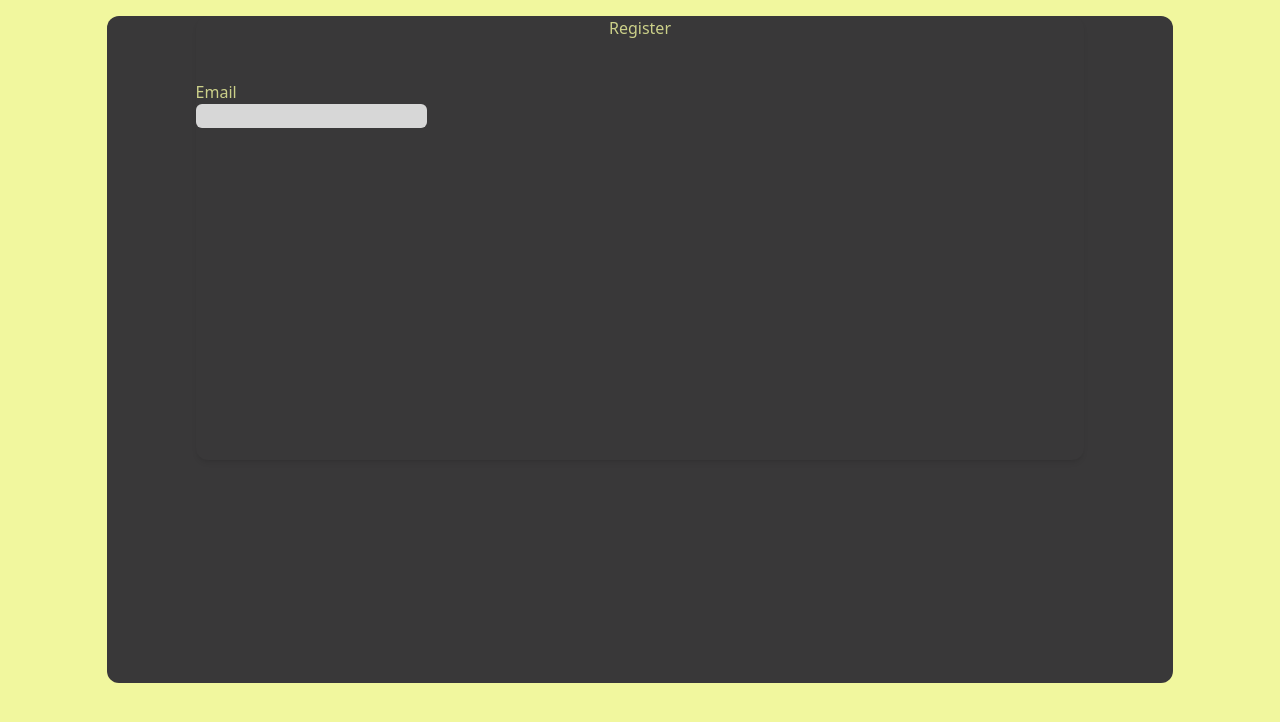
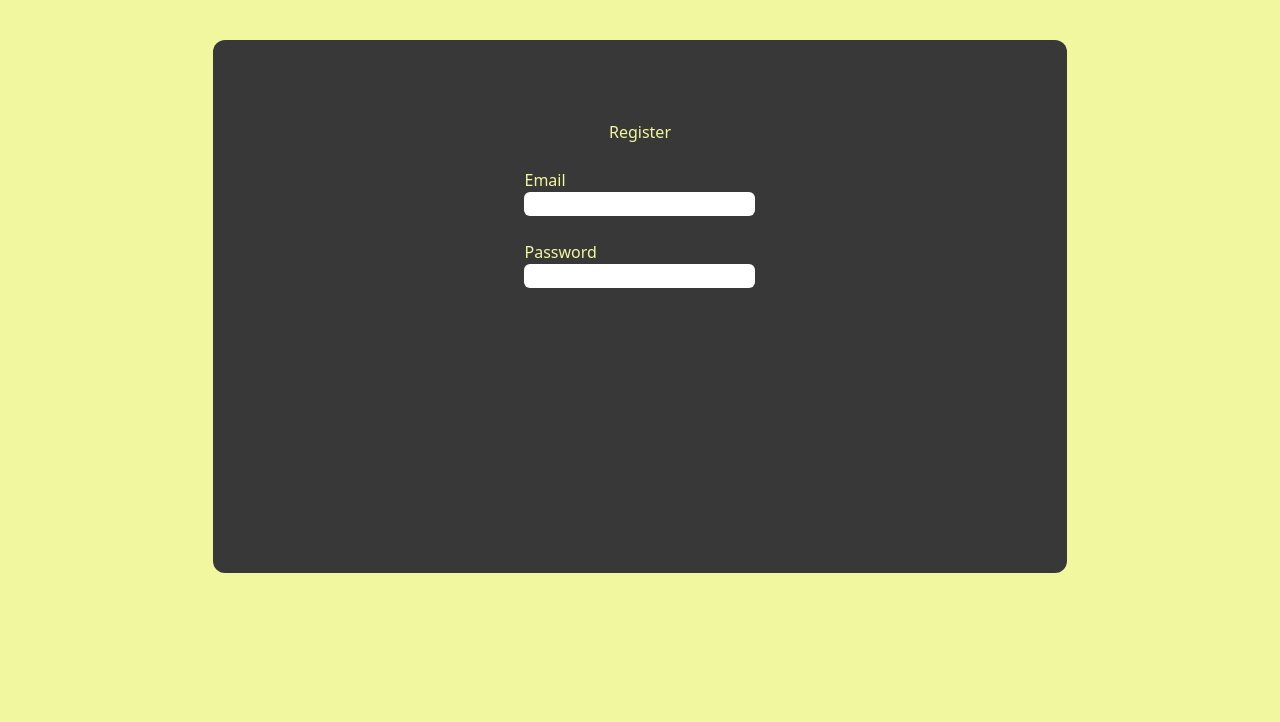
Before and after one commit to eth4n-e/spotScraper, a React (Create React App) app in the folder frontend/: page /register in a window 1280 px wide. Shown: the top 722 px of the page. Built offline with nearby package versions, Linux system fonts and the light colour scheme; the HTML template or start-up script is replaced by a standard one.

Commit message:
working towards login

```diff
--- a/frontend/src/pages/Register.jsx
+++ b/frontend/src/pages/Register.jsx
@@ -1,17 +1,20 @@
 const Register = () => {
     return (
         <form>
-            <div className="absolute bottom-0 left-0 bg-lime w-screen h-screen p-0 mx-auto">
-                <div className='bg-dark w-10/12 h-5/6 mx-auto rounded-xl'>
-                    <div className='bg-dark opacity-80 w-5/6 h-4/6 mx-auto rounded-xl shadow-md'>
-                        <h2 className="text-lime text-center mt-4">Register</h2>
-                        <div className="mt-10 grid grid-cols-1 gap-x-6 gap-y-8 sm:grid-cols-6">
-                            <label htmlFor="email" className="text-lime">
-                                Email
-                                <input type="text" name="email" id="email" className="block rounded-md">
-                                </input>
-                            </label>
-                        </div>
+            <div className="absolute bottom-0 left-0 bg-lime size-full p-0 mx-auto">
+                <div className='bg-dark w-8/12 h-4/6 mx-auto rounded-xl'>
+                    <div className="mt-10 grid grid-cols-1 gap-y-6 justify-items-center">
+                        <h2 className="text-lime text-center mt-20">Register</h2>
+                        <label htmlFor="email" className="text-lime">
+                            Email
+                            <input type="text" name="email" id="email" className="block rounded-md">
+                            </input>
+                        </label>
+                        <label htmlFor="password" className="text-lime">
+                            Password
+                            <input type="text" name="password" id="password" className="block rounded-md">
+                            </input>
+                        </label>
                     </div>
                 </div>
             </div>
```
Also changed, not shown: 2 other files (tests, documents, lock files or other folders).
